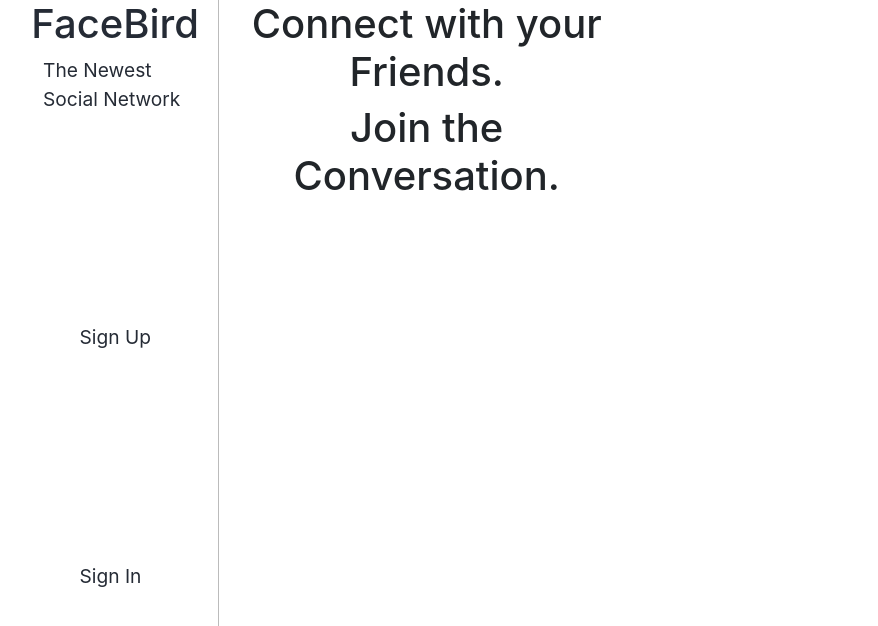
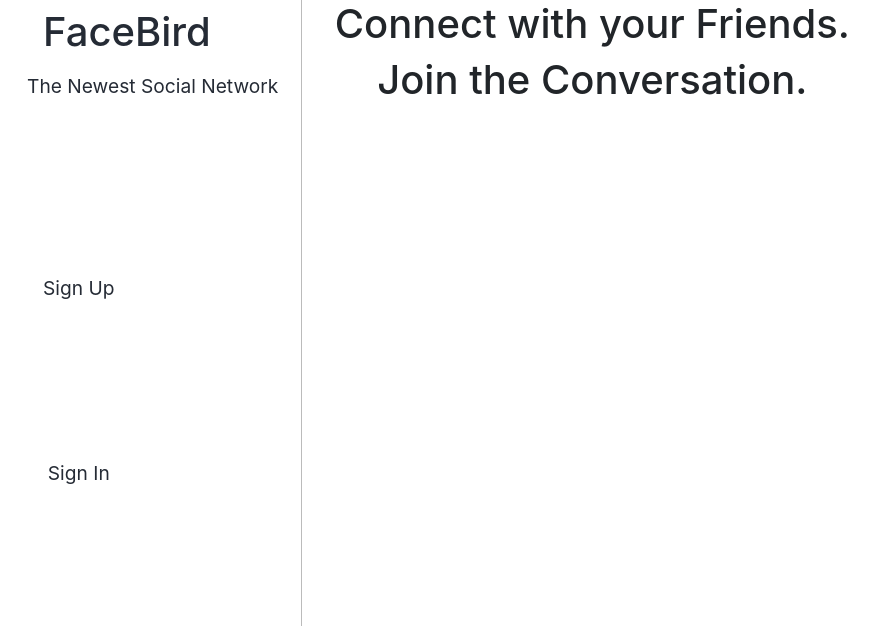
Before and after one commit to KingNaranja/FaceBird-2, a React app: page /#/ in a window 1280 px wide. Shown: the top 626 px of the page, without its empty margins (3-881 px from the left). Built offline with nearby package versions, Linux system fonts and the light colour scheme.

Commit message:
add React bootstrap components inside header and feed posts

```diff
--- a/src/auth/components/SignIn.js
+++ b/src/auth/components/SignIn.js
@@ -8,8 +8,8 @@ import styled from 'styled-components'
 
 const SignInForm = styled.form`
   @media (min-width: 600px){
-    height: 75vh;
-    width: 75vw;
+    height: 60vh;
+    width: 70vw;
     margin-left: 10vw;
 
   }
--- a/src/feed/components/feed.js
+++ b/src/feed/components/feed.js
@@ -6,13 +6,14 @@ import { PostConsumer } from '../../post/components/PostProvider'
 import styled from 'styled-components'
 
 const FeedWrapper = styled.div`
-  margin-left: 1.5vw;
+  margin-left: 2.1em;
   height: 100vh;
   overflow-y: auto;
   overflow-x: hidden;
-  width: 75vw;
+  width: 70vw;
 
   @media (max-width: 600px){
+    margin-left: 10vw;
     width: 100vw;
     h1,h2 {
       font-size: 100%;
@@ -20,7 +21,6 @@ const FeedWrapper = styled.div`
   }
 
 `
-
 class Feed extends Component {
   constructor(props) {
     super(props)
--- a/src/header/Header.js
+++ b/src/header/Header.js
@@ -1,14 +1,14 @@
 import React from 'react'
 import { Link } from 'react-router-dom'
 import styled from 'styled-components'
+import Nav from 'react-bootstrap/Nav'
 
 const MainHeader = styled.header`
-  align-items: center;
+  /* align-items: center; */
   border-right: 1px solid #bbb;
   display: flex;
+  flex-direction: column;
   height: 100vh;
-  padding: 0 1em;
-  flex-direction: column;
 
   a,
   span {
@@ -21,42 +21,44 @@ const MainHeader = styled.header`
     }
   }
 
-
-  nav {
-    align-items: flex-start;
+  .user {
+    padding: 1em;
+    align-items: center;
     display: flex;
     flex-direction:  column;
     flex-grow: 1;
     justify-content: space-evenly;
-
+    height: 70vh;
   }
 
   @media (max-width: 600px) {
+    width: inherit;
+    margin-left: 10vw;
     flex-direction: column;
     font-size: 1em;
-    height: 20%;
-    width: 160%;
+    height: inherit;
     border-right: none;
-    border-bottom: 1px solid #bbb;
     h1 {
+      margin-left: 5vw;
       font-size: 2.5em;
     }
   }
 
   @media (max-width: 450px) {
-    nav {
+    padding-left: 0;
+
+    .user {
       justify-content: space-between;
-      flex-direction: column;
-      width: 100%;
-      padding: 1em;
+      /* flex-direction: column; */
+      height: inherit;
+      .noAuth {
+        margin-left: 15vw;
+    }
       a,
       span {
         border-bottom: 1px solid #bbb;
         border-radius: 1em;
-        // margin-bottom: 5px;
         text-align: center;
-        width: 100%;
-        margin-left: -1vw;
       }
     }
   }
@@ -65,16 +67,27 @@ const MainHeader = styled.header`
 
 const authenticatedOptions = (
   <React.Fragment>
+    <Nav.Item as="li">
       <Link to="/feed">Home</Link>
+    </Nav.Item>
+    <Nav.Item as="li">
       <Link to="/change-password">Change Password</Link>
+    </Nav.Item>
+    <Nav.Item as="li">
       <Link to="/sign-out">Sign Out</Link>
+    </Nav.Item>
+
   </React.Fragment>
 )
 
 const unauthenticatedOptions = (
-  <React.Fragment>
+  <React.Fragment >
+    <Nav.Item  className="noAuth" as="li">
       <Link to="/sign-up">Sign Up</Link>
+    </Nav.Item >
+    <Nav.Item className="noAuth" as="li">
       <Link to="/sign-in">Sign In</Link>
+    </Nav.Item>
   </React.Fragment>
 )
 
@@ -86,13 +99,24 @@ const alwaysOptions = (
 
 const Header = ({ user }) => (
   <MainHeader className="main-header">
-    <Link to={'/'}><h1>FaceBird</h1></Link>
+
+    <Nav>
+      <Nav.Item >
+        <Nav.Link to={'/'}><h1>FaceBird</h1></Nav.Link>
+      </Nav.Item>
+      <Nav.Item >
         <span>The Newest Social Network</span>
-    <nav className='nav flex-column justify-content'>
+      </Nav.Item>
+      <Nav.Item >
+        <Nav className='user flex-md-column'>
           { user && <span>Welcome back, <Link to={ '/profile' }>{user.nickname}</Link></span>}
           { user ? authenticatedOptions : unauthenticatedOptions }
           { alwaysOptions }
-    </nav>
+        </Nav>
+      </Nav.Item>
+
+    </Nav>
+
   </MainHeader>
 )
 
--- a/src/post/components/Post.js
+++ b/src/post/components/Post.js
@@ -4,6 +4,7 @@ import styled from 'styled-components'
 
 // create styled component wrapper
 const PostWrapper = styled.div`
+  margin: 0;
   width: 70vw;
   border-radius: 2.5vh;
   .post-header {
```
Lines whose indentation alone changed are shown as unchanged.
